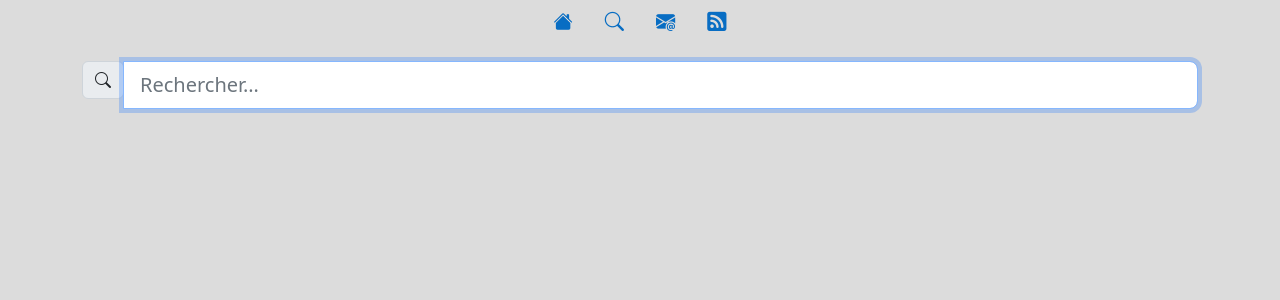
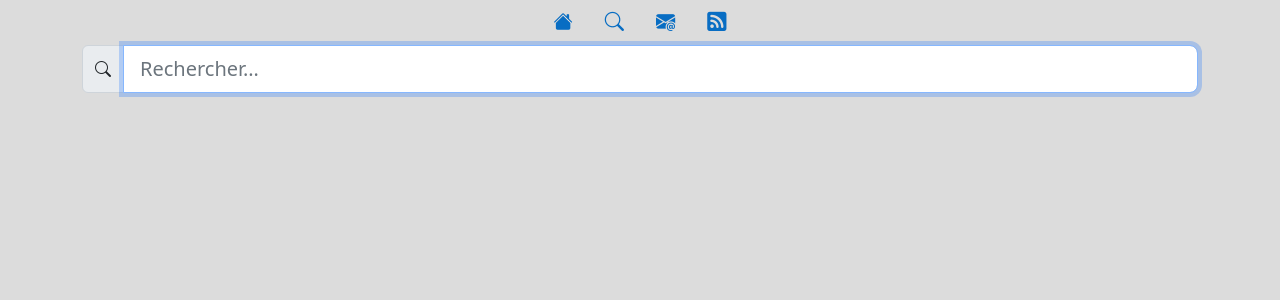
Before and after one commit to marcwrobel/marcwrobel.github.io, a Jekyll site: the page built from rechercher.md, in a window 1280 px wide. Shown: the top 300 px of the page. Built offline with Jekyll 4.4.1, drawn with Linux system fonts in a browser that asks for light colours.

Commit message:
Correction de la page de recherche

```diff
--- a/_layouts/search.html
+++ b/_layouts/search.html
@@ -4,15 +4,13 @@ layout: default
 
 {%- include header.html -%}
 <main role="main" class="container">
-  <div class="form-group row">
-    <div class="input-group mt-3 mb-3">
-      <div class="input-group-prepend">
-        <div class="input-group-text">
-          <span class="bi bi-search form-control-feedback"></span>
-        </div>
+  <div class="d-flex flex-row align-items-center flex-wrap">
+    <div class="input-group">
+      <div class="input-group-text">
+        <span class="bi bi-search"></span>
       </div>
-      <input id="search-input" class="form-control form-control-lg form-control-borderless"
-             type="text" placeholder="Rechercher…" aria-label="Rechercher">
+      <input id="search-input" class="form-control form-control-lg" type="text"
+             placeholder="Rechercher…" aria-label="Rechercher">
     </div>
   </div>
 
```
